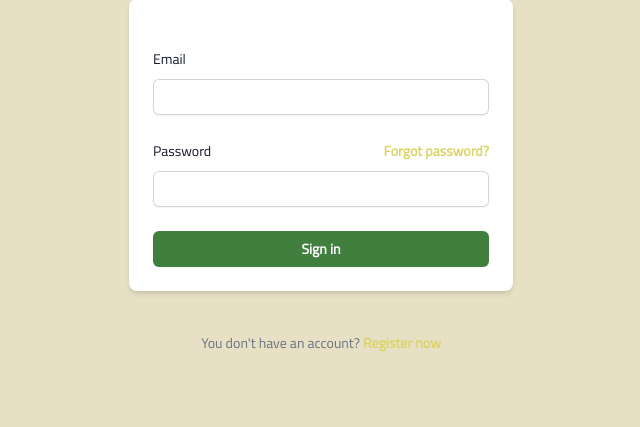
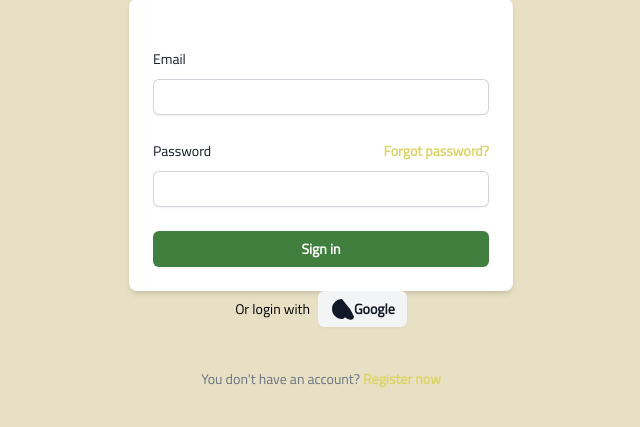
Before and after one commit to ChayNhungKhongKhet/social_app, a Django app: page /users/login in a window 1280 px wide. Shown: the part 165-592 px from the top of the page, without its empty margins (319-959 px from the left). Run offline with Django 5.2, Linux system fonts and the light colour scheme; some libraries are stand-ins or nearby versions.

Commit message:
login with google

```diff
--- a/static/js/common/common.js
+++ b/static/js/common/common.js
@@ -1,11 +1,33 @@
 function showHelpRemoveError(inputElement) {
   inputElement.addEventListener("input", function () {
-    let helpElement = this.nextElementSibling.nextElementSibling;
-    if (helpElement && helpElement.classList.contains("help")) {
+    // Initialize variables for help and error elements
+    let helpElement = null;
+    let errorElement = null;
+
+    // Find the next element sibling
+    let nextElement = this.nextElementSibling;
+    // Loop through the next elements to find help or error elements
+    while (nextElement) {
+      if (nextElement.classList.contains("help")) {
+        helpElement = nextElement;
+      }
+      if (nextElement.classList.contains("error")) {
+        errorElement = nextElement;
+      }
+      // Exit the loop if both help and error elements are found
+      if (helpElement && errorElement) {
+        break;
+      }
+      nextElement = nextElement.nextElementSibling;
+    }
+
+    // Display help element if found
+    if (helpElement) {
       helpElement.style.display = "block";
     }
-    let errorElement = this.nextElementSibling;
-    if (errorElement && errorElement.classList.contains("error")) {
+
+    // Remove error element if found
+    if (errorElement) {
       errorElement.remove();
     }
   });
--- a/templates/users/login/_form.html
+++ b/templates/users/login/_form.html
@@ -17,7 +17,8 @@
             <label for="{{form.password.id_for_label}}"
                 class="block text-sm font-medium leading-6 text-gray-900">{{form.password.label}}</label>
             <div class="text-sm">
-                <a href="{% url 'users:password_reset' %}" class="font-semibold text-accent hover:text-highlight">Forgot password?</a>
+                <a href="{% url 'users:password_reset' %}" class="font-semibold text-accent hover:text-highlight">Forgot
+                    password?</a>
             </div>
         </div>
         <div class="mt-2">
@@ -33,12 +34,28 @@
 
     <div>
         <button type="submit""
-            class="flex w-full justify-center rounded-md bg-primary px-3 py-1.5 text-sm font-semibold leading-6 text-white shadow-sm hover:bg-highlight focus-visible:outline focus-visible:outline-2 focus-visible:outline-offset-2 focus-visible:outline-primary">
+            class=" flex w-full justify-center rounded-md bg-primary px-3 py-1.5 text-sm font-semibold leading-6
+            text-white shadow-sm hover:bg-highlight focus-visible:outline focus-visible:outline-2
+            focus-visible:outline-offset-2 focus-visible:outline-primary">
             Sign in
         </button>
     </div>
 </form>
 
+<div class="flex justify-center">
+    <div class="flex items-center justify-center gap-2">
+        <p class="text-sm">Or login with</p>
+        <a href="{% url 'users:google_login' %}"
+            class="flex items-center justify-center rounded-md bg-gray-100 px-3 py-1.5 text-sm font-semibold leading-6 text-gray-900 shadow-sm hover:bg-gray-200 sm:text-sm sm:leading-6">
+            <svg class="w-6 h-6" fill="currentColor" viewBox="0 0 24 24">
+                <path fill-rule="evenodd"
+                    d="M12 2C6.477 2 2 6.477 2 12c0 5.523 4.477 10 10 10 1.073 0 2.12-.617 2.986-1.786C16.492 21.693 18.914 22.717 21 22.717 22.586 22.717 24 21.414 24 19.586 22.717 17.09 21.693 14.508 20 12 20c-5.523 0-10-4.477-10-10 0-1.073.617-2.12 1.786-2.986C3.523 6.477 6.927 2 12 2zM13 16c-3.866 0-7-3.134-7-7s3.134-7 7-7 7 3.134 7 7-3.134 7-7 7z">
+                </path>
+            </svg>
+            <span class="hidden sm:block">Google</span>
+        </a>
+    </div>
+</div>
 <p class="mt-10 text-center text-sm text-gray-500" hx-boost="true">
     You don't have an account?
     <a href="{% url 'users:register' %}" class="font-semibold leading-6 text-accent hover:text-highlight">Register
--- a/templates/users/reset_password/password_reset_form.html
+++ b/templates/users/reset_password/password_reset_form.html
@@ -9,6 +9,9 @@
                 style="border-color: var(--secondary-color);">
             {% if form.email.errors %}
             <small id="email-error" class="error text-red-500 text-xs italic">{{ form.email.errors }}</small>
+            <small class="help text-gray-400" style="display: none;">{{ form.email.help_text|safe }}</small>
+            {% else %}
+            <small class="help text-gray-400" >{{ form.email.help_text|safe }}</small>
             {% endif %}
         </div>
     </div>
--- a/theme/static/css/dist/styles.css
+++ b/theme/static/css/dist/styles.css
@@ -964,6 +964,10 @@ select {
   justify-content: space-between;
 }
 
+.gap-2 {
+  gap: 0.5rem;
+}
+
 .space-x-4 > :not([hidden]) ~ :not([hidden]) {
   --tw-space-x-reverse: 0;
   margin-right: calc(1rem * var(--tw-space-x-reverse));
@@ -1015,11 +1019,6 @@ select {
   border-color: rgb(74 222 128 / var(--tw-border-opacity));
 }
 
-.border-red-500 {
-  --tw-border-opacity: 1;
-  border-color: rgb(239 68 68 / var(--tw-border-opacity));
-}
-
 .bg-background {
   background-color: var(--background-color);
 }
@@ -1050,6 +1049,11 @@ select {
 .bg-white {
   --tw-bg-opacity: 1;
   background-color: rgb(255 255 255 / var(--tw-bg-opacity));
+}
+
+.bg-gray-100 {
+  --tw-bg-opacity: 1;
+  background-color: rgb(243 244 246 / var(--tw-bg-opacity));
 }
 
 .object-cover {
@@ -1291,6 +1295,11 @@ body {
   background-color: var(--secondary-color);
 }
 
+.hover\:bg-gray-200:hover {
+  --tw-bg-opacity: 1;
+  background-color: rgb(229 231 235 / var(--tw-bg-opacity));
+}
+
 .hover\:text-accent:hover {
   color: var(--accent-color);
 }
@@ -1342,6 +1351,10 @@ body {
   .sm\:mx-auto {
     margin-left: auto;
     margin-right: auto;
+  }
+
+  .sm\:block {
+    display: block;
   }
 
   .sm\:inline {
--- a/users/forms.py
+++ b/users/forms.py
@@ -4,6 +4,7 @@ from django.core.mail import EmailMultiAlternatives
 from django.contrib.auth import get_user_model
 from django import forms
 from django.contrib.auth import authenticate
+from django.utils.translation import gettext_lazy as _
 
 
 User = get_user_model()
@@ -13,6 +14,11 @@ import logging
 logger = logging.getLogger('users')
 
 class CustomPasswordResetForm(PasswordResetForm):
+    email = forms.EmailField(
+        max_length=254,
+        widget=forms.EmailInput(attrs={"autocomplete": "email"}),
+        help_text= _("Enter your email account address. We will send you a link to reset your password.")
+    )
 
     def clean_email(self):
         email = self.cleaned_data.get('email')
--- a/users/urls.py
+++ b/users/urls.py
@@ -2,12 +2,14 @@ from django.urls import path
 from django.contrib.auth import views as auth_views
 from django.urls import reverse_lazy
 
-from .views import LoginView, RegisterView, CustomPasswordResetView
+from .views import LoginView, RegisterView, CustomPasswordResetView, GoogleLoginView, GoogleOAuth2CallbackView
 
 
 app_name = "users"
 urlpatterns = [
     path("login", LoginView.as_view(), name="login"),
+    path('login/google/', GoogleLoginView.as_view(), name='google_login'),
+    path('oauth2callback/', GoogleOAuth2CallbackView.as_view(), name='oauth2callback'),
     path("logout", auth_views.LogoutView.as_view(), name="logout"),
     path("register", RegisterView.as_view(), name="register"),
     path(
--- a/users/views.py
+++ b/users/views.py
@@ -1,6 +1,5 @@
 import logging
 
-from django.forms import BaseModelForm
 from django.http import HttpResponse, HttpResponseRedirect, JsonResponse
 from django.shortcuts import render
 from django.template.loader import render_to_string
@@ -8,7 +7,13 @@ from django.views.generic import CreateView, View
 from django.urls import reverse_lazy
 from django.contrib.auth import login, authenticate, logout
 from django.contrib.auth.views import PasswordResetView
+from django.contrib.auth import get_user_model
+from django.conf import settings
+from django.contrib.auth.tokens import default_token_generator
 from django.contrib.sites.shortcuts import get_current_site
+import requests
+import json
+from urllib.parse import urlencode
 
 from .forms import CustomUserCreationForm, LoginForm, CustomPasswordResetForm
 from .common.common import is_htmx
@@ -16,6 +21,50 @@ from .common.common import is_htmx
 # Create your views here.
 
 logger = logging.getLogger("users")
+User = get_user_model()
+
+
+class GoogleLoginView(View):
+    def get(self, request):
+        google_auth_url = "https://accounts.google.com/o/oauth2/auth"
+        params = {
+            "client_id": settings.GOOGLE_CLIENT_ID,
+            "redirect_uri": settings.GOOGLE_REDIRECT_URI,
+            "response_type": "code",
+            "scope": "openid email",
+        }
+        url = f"{google_auth_url}?{urlencode(params)}"
+        return HttpResponseRedirect(url)
+
+
+class GoogleOAuth2CallbackView(View):
+    def get(self, request):
+        code = request.GET.get("code")
+        token_url = "https://oauth2.googleapis.com/token"
+        token_data = {
+            "code": code,
+            "client_id": settings.GOOGLE_CLIENT_ID,
+            "client_secret": settings.GOOGLE_CLIENT_SECRET,
+            "redirect_uri": settings.GOOGLE_REDIRECT_URI,
+            "grant_type": "authorization_code",
+        }
+        token_response = requests.post(token_url, data=token_data)
+        token_json = token_response.json()
+        access_token = token_json.get("access_token")
+        user_info_url = "https://www.googleapis.com/oauth2/v1/userinfo"
+        user_info_response = requests.get(
+            user_info_url, params={"access_token": access_token}
+        )
+        user_info = user_info_response.json()
+
+        email = user_info.get("email")
+        user, created = User.objects.get_or_create(email=email)
+        if created:
+            user.set_unusable_password()
+            user.save()
+
+        login(request, user)
+        return HttpResponseRedirect(reverse_lazy("index"))
 
 
 class LoginView(View):
@@ -48,16 +97,24 @@ class LoginView(View):
                 if _is_htmx:
                     status = 400
                     return JsonResponse(
-                        {"html": render_to_string("users/login/_form.html", context)},
+                        {
+                            "html": render_to_string(
+                                "users/login/_form.html", context, self.request
+                            )
+                        },
                         status=status,
                     )
-                return render(request, self.template_name, context, status=status)
+                return render(request, self.template_name, context)
         else:
             context = {"form": form, "errors": "Form is not valid"}
             if _is_htmx:
                 status = 400
                 return JsonResponse(
-                    {"html": render_to_string("users/login/_form.html", context)},
+                    {
+                        "html": render_to_string(
+                            "users/login/_form.html", context, self.request
+                        )
+                    },
                     status=status,
                 )
             return render(request, self.template_name, context, status=status)
@@ -73,7 +130,11 @@ class RegisterView(CreateView):
         if is_htmx(self.request):
             context = {"form": form}
             return JsonResponse(
-                {"html": render_to_string("users/registration/register_form.html", context)},
+                {
+                    "html": render_to_string(
+                        "users/registration/register_form.html", context, self.request
+                    )
+                },
                 status=status,
             )
         else:
```
Also changed, not shown: core/settings.py (+8 -0 lines), db.sqlite3, 1 other file.
